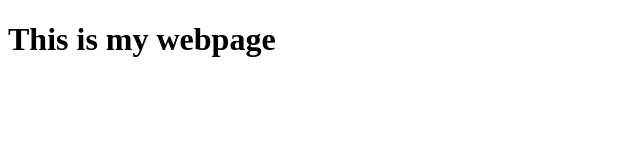
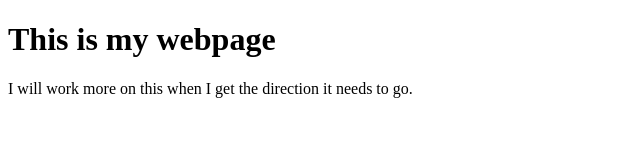
Before and after one commit to schonam/schonam.github.io, a plain HTML site: page index.html in a window 1280 px wide. Shown: the whole page, without its empty margins (0-640 px from the left). Drawn offline with Linux system fonts and the light colour scheme.

Commit message:
Update index.html

```diff
--- a/index.html
+++ b/index.html
@@ -4,5 +4,6 @@
 </head>
 <body>
 <h1>This is my webpage</h1>
+  <p>I will work more on this when I get the direction it needs to go.</p>
 </body>
 </html>
```
